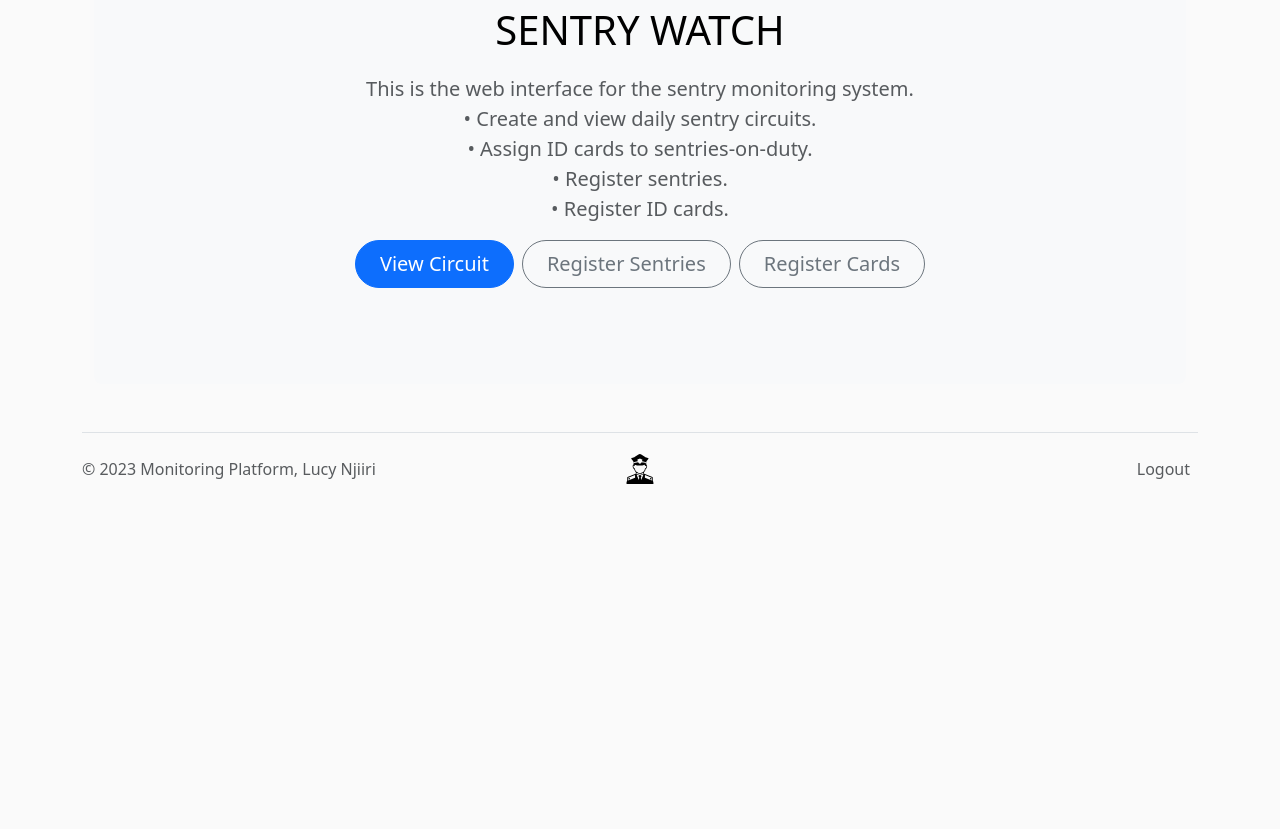
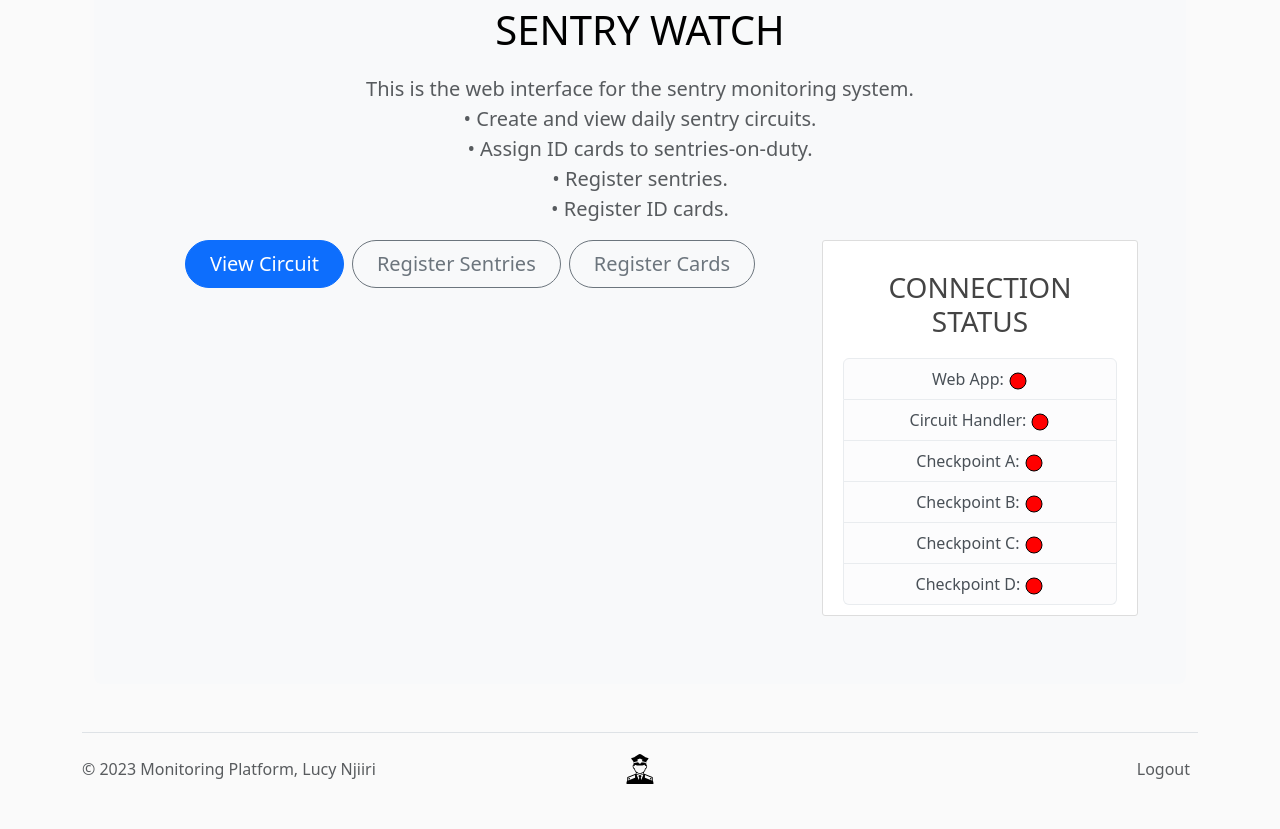
Before and after one commit to G-MURAKARU/sentry-watch-web, a Flask app: page /home in a window 1280 px wide. Shown: the part 694-1523 px from the top of the page. Before the commit the page ends 1178 px from the top, so only its background shows below. Run offline with Flask 3, Linux system fonts and the light colour scheme; the visitor is signed in with stand-in values (Sample User, id 1); some libraries are stand-ins or nearby versions.

Commit message:
some more uploads, work on websockets

```diff
--- a/app/forms.py
+++ b/app/forms.py
@@ -1,26 +1,20 @@
+from datetime import datetime
+
 from flask import request
-from datetime import datetime
 from flask_wtf import FlaskForm
 from wtforms import (
+    BooleanField,
+    DateField,
+    PasswordField,
+    SelectField,
     StringField,
-    PasswordField,
     SubmitField,
-    BooleanField,
-    SelectField,
     TimeField,
-    DateField,
 )
-from wtforms.validators import (
-    InputRequired,
-    Length,
-    Email,
-    ValidationError,
-)
-from wtforms_sqlalchemy.fields import (
-    QuerySelectMultipleField,
-    QuerySelectField,
-)
-from app.models import Sentry, Card, Shift
+from wtforms.validators import Email, InputRequired, Length, ValidationError
+from wtforms_sqlalchemy.fields import QuerySelectField, QuerySelectMultipleField
+
+from app.models import Card, Sentry, Shift
 
 
 class SentryRegistrationForm(FlaskForm):
@@ -48,9 +42,7 @@ class SentryRegistrationForm(FlaskForm):
 
     def validate_national_id(self, national_id):
         if Sentry.query.filter_by(national_id=national_id.data).first():
-            raise ValidationError(
-                f"Sentry with ID: {national_id.data} already registered."
-            )
+            raise ValidationError(f"Sentry with ID: {national_id.data} already registered.")
 
 
 class UpdateSentryForm(FlaskForm):
@@ -79,9 +71,7 @@ class UpdateSentryForm(FlaskForm):
     def validate_national_id(self, national_id):
         sentry = Sentry.query.filter_by(national_id=national_id.data).first()
         if sentry and sentry.id != request.args.get("id"):
-            raise ValidationError(
-                f"Sentry with ID: {national_id.data} already registered."
-            )
+            raise ValidationError(f"Sentry with ID: {national_id.data} already registered.")
 
 
 class CardRegistrationForm(FlaskForm):
@@ -101,15 +91,11 @@ class CardRegistrationForm(FlaskForm):
 
     def validate_card_id(self, rfid_id):
         if Card.query.filter_by(rfid_id=rfid_id.data).first():
-            raise ValidationError(
-                f"Card with ID: {rfid_id.data} already registered."
-            )
+            raise ValidationError(f"Card with ID: {rfid_id.data} already registered.")
 
     def validate_alias(self, alias):
         if Card.query.filter_by(alias=alias.data).first():
-            raise ValidationError(
-                f"Card with alias: {alias.data} already registered."
-            )
+            raise ValidationError(f"Card with alias: {alias.data} already registered.")
 
 
 class UpdateCardForm(FlaskForm):
@@ -130,16 +116,12 @@ class UpdateCardForm(FlaskForm):
     def validate_card_id(self, rfid_id):
         card = Card.query.filter_by(rfid_id=rfid_id.data).first()
         if card and card.id != request.args.get("id"):
-            raise ValidationError(
-                f"Card with ID: {rfid_id.data} already registered."
-            )
+            raise ValidationError(f"Card with ID: {rfid_id.data} already registered.")
 
     def validate_alias(self, alias):
         card = Card.query.filter_by(alias=alias.data).first()
         if card and card.id != request.args.get("id"):
-            raise ValidationError(
-                f"Card with alias: {alias.data} already registered."
-            )
+            raise ValidationError(f"Card with alias: {alias.data} already registered.")
 
 
 class LoginForm(FlaskForm):
@@ -213,10 +195,7 @@ class CircuitGenerationForm(FlaskForm):
         if not valid:
             return False
 
-        if (
-            datetime.combine(self.shift_date.data, self.start.data)
-            < datetime.now()
-        ):
+        if datetime.combine(self.shift_date.data, self.start.data) < datetime.now():
             self.start.errors.append("Invalid time.")
             return False
 
--- a/app/routes.py
+++ b/app/routes.py
@@ -1,21 +1,26 @@
-from flask import render_template, url_for, flash, redirect, request
-from app import app, db, bcrypt
-from app.forms import (
-    SentryRegistrationForm,
+import json
+from datetime import datetime
+
+from flask import flash, redirect, render_template, request, url_for
+from flask_login import current_user, login_required, login_user, logout_user
+
+import app.utils as utils
+from app import app, bcrypt, db, mqtt, socketio
+
+from .forms import (
     CardRegistrationForm,
     CircuitGenerationForm,
+    CircuitSelectionForm,
     LoginForm,
-    CircuitSelectionForm,
+    SentryRegistrationForm,
+    UpdateCardForm,
     UpdateSentryForm,
-    UpdateCardForm,
 )
-from .models import Sentry, Card, Shift, Supervisor
-from datetime import datetime
-import app.utils as utils
-from flask_login import login_user, current_user, logout_user, login_required
 
+from .models import Card, Sentry, Shift, Supervisor
+from .mqtts import ALARM, ALERTS, CHKS_OVERDUE, CONNECTED, DONE, SENTRY_SCAN, SHIFT_ON_OFF
 
-SHIFT = False
+SHIFT_STATUS = False
 CURRENT_CIRCUIT = None
 SENTRY_CIRCUIT = None
 CIRCUIT_COMPLETED = False
@@ -23,6 +28,24 @@ PATHS = None
 START = 0
 END = 0
 ALARMS = None
+ALARM_TRIGGERED = False
+
+# CONNECTION FLAGS
+# these will display connected (green) or disconnected (red) on the homepage
+# if supervisor is logged in
+
+# web app connected to broker
+APP_CONNECTED = False
+# circuit handler connected to broker
+HANDLER_CONNECTED = False
+# checkpoint A connected to broker
+CHK_A_CONNECTED = False
+# checkpoint B connected to broker
+CHK_B_CONNECTED = False
+# checkpoint C connected to broker
+CHK_C_CONNECTED = False
+# checkpoint D connected to broker
+CHK_D_CONNECTED = False
 
 
 @app.route("/", methods=["GET", "POST"])
@@ -32,9 +55,7 @@ def home():
 
     if form.validate_on_submit():
         supervisor = Supervisor.query.filter_by(email=form.email.data).first()
-        if supervisor and bcrypt.check_password_hash(
-            supervisor.password, form.password.data
-        ):
+        if supervisor and bcrypt.check_password_hash(supervisor.password, form.password.data):
             login_user(supervisor, remember=form.remember.data)
             flash("Login successful.", "success")
             return (
@@ -45,7 +66,18 @@ def home():
         else:
             flash("Wrong credentials.", "danger")
 
-    return render_template("home.html", title="Home", form=form)
+    return render_template(
+        "home.html",
+        title="Home",
+        form=form,
+        app_connected=APP_CONNECTED,
+        handler_connected=HANDLER_CONNECTED,
+        chkA_connected=CHK_A_CONNECTED,
+        chkB_connected=CHK_B_CONNECTED,
+        chkC_connected=CHK_C_CONNECTED,
+        chkD_connected=CHK_D_CONNECTED,
+        alarm_triggered=ALARM_TRIGGERED,
+    )
 
 
 @app.route("/circuit/create", methods=["GET", "POST"])
@@ -65,8 +97,7 @@ def create_route():
             date = form.shift_date.data
             time = form.start.data
             assignments = [
-                (sentries[x].full_name, cards[x].alias, cards[x].rfid_id)
-                for x in range(len(cards))
+                (sentries[x].full_name, cards[x].alias, cards[x].rfid_id) for x in range(len(cards))
             ]
             hours = int(form.shift_dur_hour.data)
             minutes = int(form.shift_dur_min.data)
@@ -89,9 +120,7 @@ def create_route():
             flash("Circuit generated.", "success")
             return redirect(url_for("view_current_route"))
 
-    return render_template(
-        "generate-route.html", title="Generate Route", form=form
-    )
+    return render_template("generate-route.html", title="Generate Route", form=form)
 
 
 @app.template_filter("readable")
@@ -170,8 +199,8 @@ def select_circuit():
     if form.validate_on_submit():
         circuit = form.circuit.data
 
-        global SHIFT
-        SHIFT = True
+        global SHIFT_STATUS
+        SHIFT_STATUS = True
         global CURRENT_CIRCUIT
         CURRENT_CIRCUIT = circuit.id
         global SENTRY_CIRCUIT
@@ -182,6 +211,12 @@ def select_circuit():
         START = circuit.shift_start
         global END
         END = circuit.shift_end
+        global CIRCUIT_COMPLETED
+        CIRCUIT_COMPLETED = circuit.completed
+
+        # publish to circuit handler and checkpoints that shift is now being monitored
+        mqtt.publish(topic=SHIFT_ON_OFF, payload="ON")
+
         flash("Shift set!", "success")
         return redirect(url_for("view_current_route"))
 
@@ -205,8 +240,8 @@ def save_current_circuit():
 @app.route("/circuit/deselect")
 @login_required  # ensures that supervisor is logged in to access
 def deselect_circuit():
-    global SHIFT
-    SHIFT = False
+    global SHIFT_STATUS
+    SHIFT_STATUS = False
     global CURRENT_CIRCUIT
     CURRENT_CIRCUIT = None
     global SENTRY_CIRCUIT
@@ -215,6 +250,10 @@ def deselect_circuit():
     START = 0
     global END
     END = 0
+
+    # publish to circuit handler and checkpoints that shift is no longer being monitored
+    mqtt.publish(topic=SHIFT_ON_OFF, payload="OFF")
+
     flash("Shift Deselected.", "info")
     return redirect(url_for("select_circuit"))
 
@@ -343,4 +382,95 @@ def delete_card(card_id):
     return redirect(url_for("view_all_cards"))
 
 
-password = "$2b$12$PqffSm1f9TGFmU0MwYTCXOz70YS3XjeW0B6iYybiv6IBlZpqjV59O"
+@mqtt.on_connect()
+def on_mqtt_connect(client, userdata, flags, rc):
+    global APP_CONNECTED
+
+    # rc = return code (CONNACK). on successful connection, rc = 0
+    if rc == 0:
+        APP_CONNECTED = True
+        payload = {"id": "sentry-platform", "connected": True}
+        socketio.emit(event="client-connect", data=payload)
+        for topic in [CHKS_OVERDUE, SENTRY_SCAN, CONNECTED, ALERTS, DONE]:
+            mqtt.subscribe(topic=topic, qos=2)
+
+
+@mqtt.on_message()
+def on_mqtt_message(client, userdata, message):
+    topic = message.topic
+
+    # any topic ending with 'connected' e.g. "sentry-platform/checkpoints/connected"
+    if topic.split("/")[-1] == "connected":
+        payload: dict = json.loads(message.payload)
+
+        # expected payload (JSON string) of the form
+        # {
+        #     id: client identifier
+        #     connected: true if connected, false id disconnected
+        # }
+
+        # goal is to display green if connected, red if disconnected
+
+        client, connected = list(payload.values())
+
+        match client:
+            case "circuit-handler":
+                global HANDLER_CONNECTED
+                HANDLER_CONNECTED = bool(connected)
+            case "checkpoint-A":
+                global CHK_A_CONNECTED
+                CHK_A_CONNECTED = bool(connected)
+            case "checkpoint-B":
+                global CHK_B_CONNECTED
+                CHK_B_CONNECTED = bool(connected)
+            case "checkpoint-C":
+                global CHK_C_CONNECTED
+                CHK_C_CONNECTED = bool(connected)
+            case "checkpoint-D":
+                global CHK_D_CONNECTED
+                CHK_D_CONNECTED = bool(connected)
+
+    # any topic ending with 'overdue-scan' e.g. "sentry-platform/checkpoints/A/overdue-scan"
+    elif topic.split("/")[-1] == "overdue-scan":
+        payload: dict = json.loads(message.payload)
+
+        # expected payload (JSON string) of the form:
+        # {
+        #   id: ID of assigned card
+        #   checkpoint: checkpoint at which above sentry is expected
+        #   time: time at which the sentry is expected (epoch)
+        #   checked: whether the sentry has validly checked in or not
+        # }
+
+        # goal is to display message like
+        # OVERDUE CHECK-IN! Sentry with card ID: {id} expected at checkpoint {checkpoint} at {time}
+        # on the frontend
+        # this will be in layout.html so the message can be flashed regardless of what webpage the supervisor is on
+
+        time = payload["time"]
+        display_time = datetime.fromtimestamp(time).strftime("%H:%M:%S")
+        payload["time"] = display_time
+
+        global ALARM_TRIGGERED
+        ALARM_TRIGGERED = True
+
+        # TODO: publish "ON" to raise alarm topic
+        mqtt.publish(topic=ALARM, payload="ON", qos=2)
+
+        socketio.emit("overdue-scan", data=payload)
+
+
+@socketio.on("silence-alarm")
+def silence_alarm():
+    """
+    deactivates the alarm if it is activated
+    triggered by a socket event from the client, when the 'silence alarm' button is clicked
+    """
+    print("alarm silenced")
+    global ALARM_TRIGGERED
+    ALARM_TRIGGERED = False
+
+    # TODO: publish "OFF" to raise alarm topic
+    mqtt.publish(topic=ALARM, payload="OFF", qos=2)
+
+    return redirect(url_for("home"))
--- /dev/null
+++ b/app/templates/connection-status.html
@@ -0,0 +1,47 @@
+<div class="content-section">
+  <h3>CONNECTION STATUS</h3>
+  <ul class="list-group">
+    <li class="list-group-item list-group-item-light">
+      Web App:
+      <svg height="20" width="20">
+        {% if app_connected %}{% include 'green-circle.html' %}{% else %}{%
+        include 'red-circle.html' %}{% endif %}
+      </svg>
+    </li>
+    <li class="list-group-item list-group-item-light">
+      Circuit Handler:
+      <svg height="20" width="20">
+        {% if handler_connected %}{% include 'green-circle.html' %}{% else %}{%
+        include 'red-circle.html' %}{% endif %}
+      </svg>
+    </li>
+    <li class="list-group-item list-group-item-light">
+      Checkpoint A:
+      <svg height="20" width="20">
+        {% if chkA_connected %}{% include 'green-circle.html' %}{% else %}{%
+        include 'red-circle.html' %}{% endif %}
+      </svg>
+    </li>
+    <li class="list-group-item list-group-item-light">
+      Checkpoint B:
+      <svg height="20" width="20">
+        {% if chkB_connected %}{% include 'green-circle.html' %}{% else %}{%
+        include 'red-circle.html' %}{% endif %}
+      </svg>
+    </li>
+    <li class="list-group-item list-group-item-light">
+      Checkpoint C:
+      <svg height="20" width="20">
+        {% if chkC_connected %}{% include 'green-circle.html' %}{% else %}{%
+        include 'red-circle.html' %}{% endif %}
+      </svg>
+    </li>
+    <li class="list-group-item list-group-item-light">
+      Checkpoint D:
+      <svg height="20" width="20">
+        {% if chkD_connected %}{% include 'green-circle.html' %}{% else %}{%
+        include 'red-circle.html' %}{% endif %}
+      </svg>
+    </li>
+  </ul>
+</div>
--- a/app/templates/home.html
+++ b/app/templates/home.html
@@ -2,6 +2,17 @@
 
 <!-- from Bootstrap website, jumbotron examples -->
 <div class="container my-5">
+  {% if current_user.is_authenticated and alarm_triggered %}
+  <div class="text-center">
+    <button
+      type="button"
+      class="btn btn-danger rounded-pill"
+      onclick="silence_alarm();"
+    >
+      Silence Alarm
+    </button>
+  </div>
+  {% endif %}
   <div class="p-5 text-center bg-body-tertiary rounded-3">
     <svg
       class="bi mt-4 mb-3"
@@ -24,6 +35,8 @@
       &bull; Register ID cards.<br />
     </p>
     {% if current_user.is_authenticated %}
+    <div class="row">
+      <div class="col-md-8">
         <div class="d-inline-flex gap-2 mb-5">
           <a
             class="d-inline-flex align-items-center btn btn-primary btn-lg px-4 rounded-pill"
@@ -44,6 +57,9 @@
             Register Cards
           </a>
         </div>
+      </div>
+      <div class="col-md-4">{% include 'connection-status.html' %}</div>
+    </div>
     {% endif %}
   </div>
   {% if not current_user.is_authenticated %} {% include 'login.html' %} {% endif
@@ -51,4 +67,11 @@
 </div>
 
 <div class="b-example-divider"></div>
+<script type="text/javascript">
+  var socket = io.connect("http://localhost:5000");
+
+  const silence_alarm = () => {
+    socket.emit("silence-alarm");
+  };
+</script>
 {% endblock content %}
--- a/app/templates/layout.html
+++ b/app/templates/layout.html
@@ -26,6 +26,13 @@
       type="text/css"
       href="{{ url_for('static', filename='main.css') }}"
     />
+
+    <!-- JS library for socket programming -->
+    <script
+      src="https://cdnjs.cloudflare.com/ajax/libs/socket.io/4.0.1/socket.io.js"
+      integrity="sha512-q/dWJ3kcmjBLU4Qc47E4A9kTB4m3wuTY7vkFJDTZKjTs8jhyGQnaUrxa0Ytd0ssMZhbNua9hE+E7Qv1j+DyZwA=="
+      crossorigin="anonymous"
+    ></script>
   </head>
   <body>
     {% include 'nav.html' %}
@@ -55,5 +62,39 @@
       integrity="sha384-Y4oOpwW3duJdCWv5ly8SCFYWqFDsfob/3GkgExXKV4idmbt98QcxXYs9UoXAB7BZ"
       crossorigin="anonymous"
     ></script>
+
+    <!-- JS for displaying received MQTT messages -->
+    <script type="text/javascript">
+      var socket = io.connect("http://localhost:5000");
+
+      const show_overdue_scan = (id, chk, time) => {
+        // Create a new alert message
+        var alertMessage = document.createElement("div");
+        alertMessage.classList.add(
+          "alert",
+          "alert-danger",
+          "alert-dismissible",
+          "fade",
+          "show"
+        );
+        alertMessage.setAttribute("role", "alert");
+        alertMessage.innerHTML =
+          "<strong>OVERDUE CHECK-IN!</strong> Sentry with card ID: " +
+          id.toUpperCase() +
+          " expected at checkpoint " +
+          chk +
+          " at " +
+          time +
+          ".";
+
+        // Add the alert message to the top of the main element
+        var main = document.getElementsByTagName("main")[0];
+        main.insertBefore(alertMessage, main.firstChild);
+      };
+
+      socket.on("overdue-scan", (data) => {
+        show_overdue_scan(data.id, data.checkpoint, data.time);
+      });
+    </script>
   </body>
 </html>
```
Also changed, not shown: app/__init__.py (+17 -4 lines), app/models.py (+6 -3 lines), app/mqtts.py (added, +39 -0 lines), app/utils.py (+4 -4 lines), circuit_handler.py (renamed from circuit-handler.py, +23 -10 lines), run.py (+20 -17 lines). Lines whose indentation alone changed are shown as unchanged.
